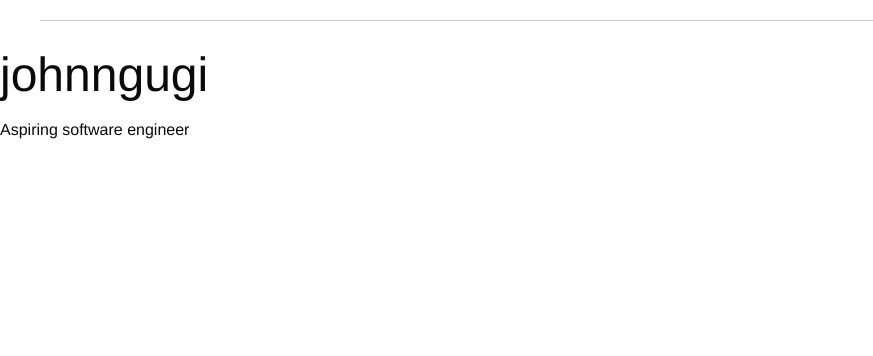
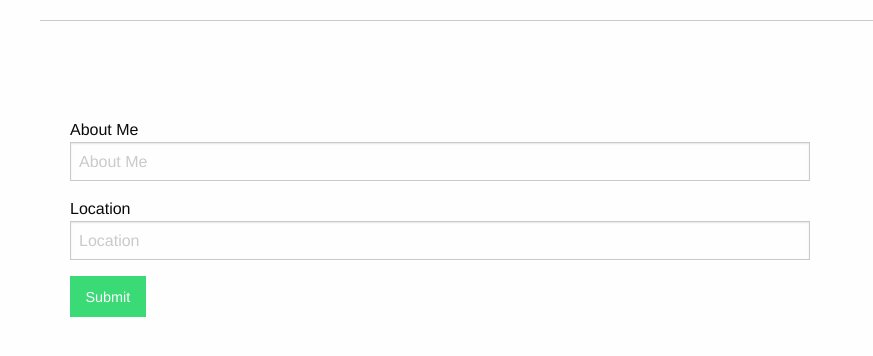
Before and after one commit to johnngugi/microblog, a Flask app: page /edit in a window 1280 px wide. Shown: the part 54-410 px from the top of the page, without its empty margins (0-873 px from the left). Run offline with Flask 2, Linux system fonts and the light colour scheme; a user stored in the database is signed in; parts of the project's set-up code (start-up, migrations or seed data) failed here and were passed over; some libraries are stand-ins or nearby versions.

Commit message:
Add edit profile page

```diff
--- a/app/static/css/styles.css
+++ b/app/static/css/styles.css
@@ -118,3 +118,12 @@ li {
 .username {
     font-size: 35px;
 }
+
+/*
+  ========================================
+  Edit
+  ========================================
+*/
+.edit {
+  margin-top: 10%;
+}
--- a/app/templates/edit.html
+++ b/app/templates/edit.html
@@ -1,20 +1,19 @@
 {% extends 'base.html' %}
 
+{% block page_content %}
 {% block content %}
-<div>
-    <h1>{{ g.user.username }}</h1>
-    {% if g.user.name %}
-        <p>
-            {% if g.user.name %}{{ g.user.name }}{% endif %}
-        </p>
-    {% endif %}
-    {% if current_user.is_administrator() %}
-        <p><a href="mailto:{{ g.user.email }}">{{ g.user.email }}</a></p>
-    {% endif %}
-    {% if g.user.about_me %}<p>{{ g.user.about_me }}</p>{% endif %}
-    <p>
-{#        Member since {{ moment(g.user.member_since) }}.#}
-{#        Last seen {{ moment(g.user.last_seen) }}#}
-    </p>
-</div>
+  <div class="row">
+      <div class="large-8 columns">
+        <div class="large-12 columns edit">
+          <form method="post" action="/edit">
+              {{ form.hidden_tag() }}
+            About Me<input type="text" name="about_me" placeholder="About Me" value="">
+            Location<input type="text" name="location" placeholder="Location" value="">
+            <button class="success button" type="submit">Submit</button>
+          </form>
+        </div>
+      </div>
+      <div class="large-4 columns"></div>
+    </div>
 {% endblock %}
+{% endblock %}
--- a/app/templates/user.html
+++ b/app/templates/user.html
@@ -10,7 +10,7 @@
             <div class="large-6 columns">
                 <p class="username">{{ user.username }}</p>
                 <div>
-                    <button class="success button" type="submit" style="margin-top: 10%;">Edit</button>
+                    <a class="success button" href="{{ url_for('edit_profile') }}" style="margin-top: 10%;">Edit</a>
                 </div>
             </div>
         </div>
--- a/app/views.py
+++ b/app/views.py
@@ -76,16 +76,16 @@ def user(username):
 def edit_profile():
     form = EditProfileForm()
     if form.validate_on_submit():
-        g.user.name = form.name.data
-        g.user.location = form.location.data
-        g.user.about_me = form.about_me.data
-        db.session.add(user)
-        db.session.commit()
+        user = User.query.all()
+        for i in user:
+            g.user.location = form.location.data
+            g.user.about_me = form.about_me.data
+            db.session.add(i)
+            db.session.commit()
         flash('Your profile has been updated.')
-        return redirect(url_for('.user', username=g.user.username))
-    form.name.data = g.user.name
-    form.location.data = g.user.location
-    form.about_me.data = g.user.about_me
+        return redirect(url_for('user', username=g.user.username))
+    # form.location.data = g.user.location
+    # form.about_me.data = g.user.about_me
     return render_template('edit.html', form=form)
 
 
```
Also changed, not shown: app/microblog.db.
